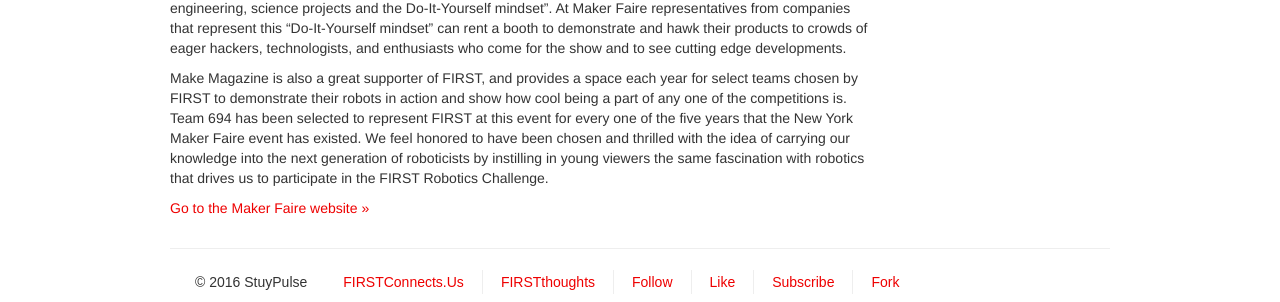
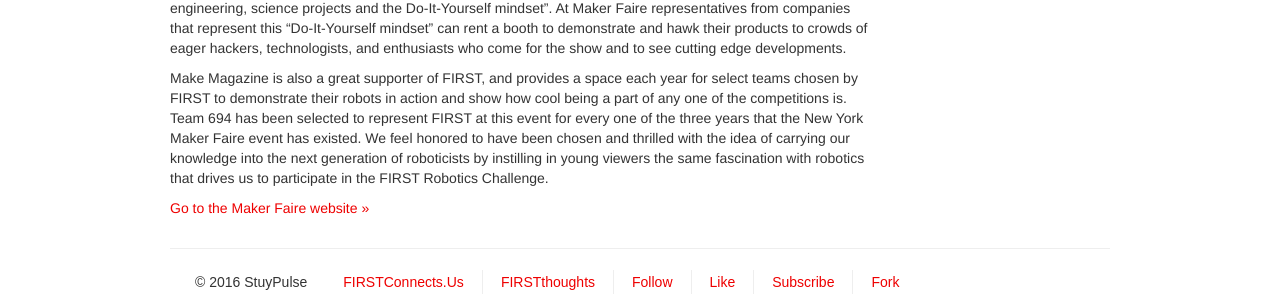
Before and after one commit to StuyPulse/team694.github.io, a Jekyll site: the page built from community/projects/makerfaire/index.md, in a window 1280 px wide. Shown: the part 142-444 px from the top of the page. Built offline with Jekyll 4.4.1, drawn with Linux system fonts in a browser that asks for light colours; nearby versions of some CDN libraries.

Commit message:
Revert "Update outdated information"
This reverts commit 30b716ba6c96184c8d544698b6286974b428c48b.

```diff
--- a/community/projects/makerfaire/index.md
+++ b/community/projects/makerfaire/index.md
@@ -4,9 +4,6 @@
 ---
 [Maker Faire](http://makerfaire.com/) is a group of annual events organized and run by Make magazine to "celebrate arts, crafts, engineering, science projects and the Do-It-Yourself mindset". At Maker Faire representatives from companies that represent this "Do-It-Yourself mindset" can rent a booth to demonstrate and hawk their products to crowds of eager hackers, technologists, and enthusiasts who come for the show and to see cutting edge developments.
 
-Make Magazine is also a great supporter of FIRST, and provides a space each year
-for select teams chosen by FIRST to demonstrate their robots in action and show
-how cool being a part of any one of the competitions is. Team 694 has been
-selected to represent FIRST at this event for every one of the five years that the New York Maker Faire event has existed. We feel honored to have been chosen and thrilled with the idea of carrying our knowledge into the next generation of roboticists by instilling in young viewers the same fascination with robotics that drives us to participate in the FIRST Robotics Challenge.
+Make Magazine is also a great supporter of FIRST, and provides a space each year for select teams chosen by FIRST to demonstrate their robots in action and show how cool being a part of any one of the competitions is. Team 694 has been selected to represent FIRST at this event for every one of the three years that the New York Maker Faire event has existed. We feel honored to have been chosen and thrilled with the idea of carrying our knowledge into the next generation of roboticists by instilling in young viewers the same fascination with robotics that drives us to participate in the FIRST Robotics Challenge.
 
 [Go to the Maker Faire website &raquo;](http://makerfaire.com/)
```
Also changed, not shown: about/index.md (+1 -1 lines), community/projects/teammanager/index.md (+2 -0 lines).
